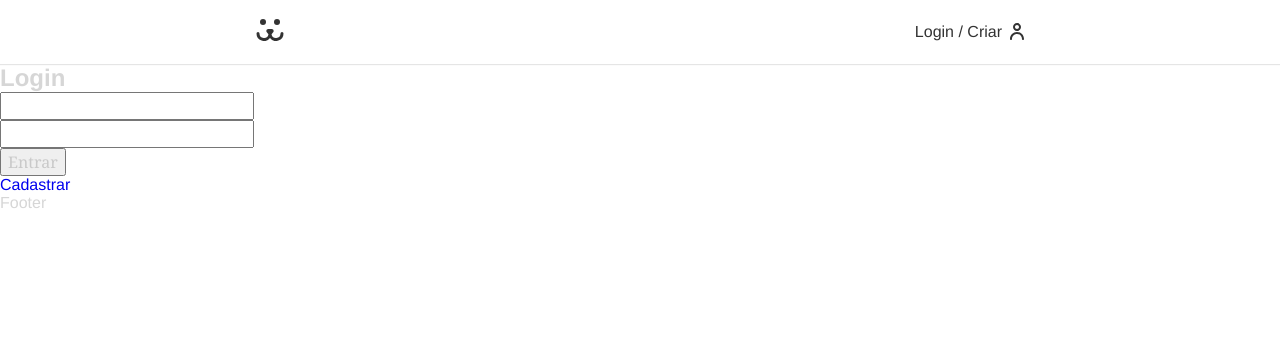
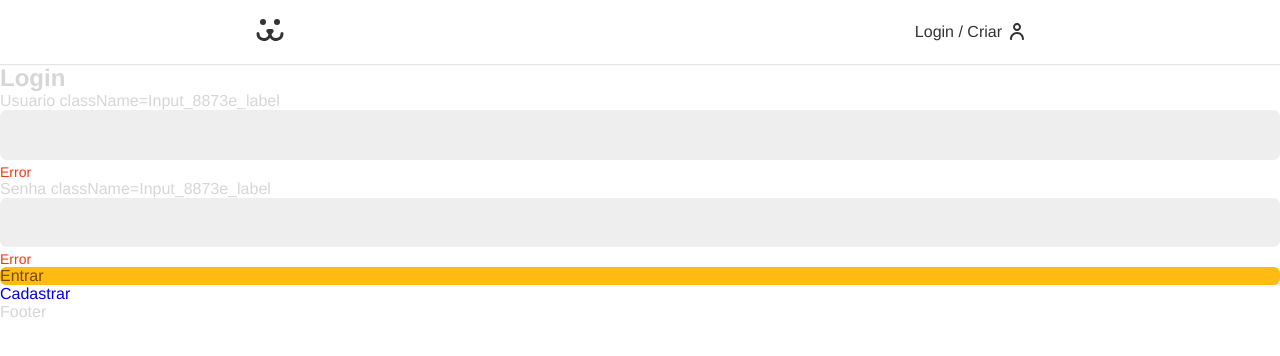
Before and after one commit to marianaoliveira1/Dogs, a React (Create React App) app: page /login in a window 1280 px wide. Shown: the top 356 px of the page. Built offline with nearby package versions, Linux system fonts and the light colour scheme.

Commit message:
components do login

```diff
--- /dev/null
+++ b/src/Components/Forms/Button.js
@@ -0,0 +1,12 @@
+import React from 'react'
+
+import styles from '../../styles/Button.module.css'
+
+export default function Button( { children, ...props}) {
+  return (
+    <div {...props}
+    className={styles.button}>
+      {children}
+    </div>
+  )
+}
--- /dev/null
+++ b/src/Components/Forms/Input.js
@@ -0,0 +1,13 @@
+import React from 'react'
+
+import styles from '../../styles/Input.module.css'
+
+export default function Input({ label, type, name }) {
+  return (
+    <div className={styles.wrapper}>
+        <label htmlFor={name}>{label} className={styles.label}</label>
+        <input id={name} name={name} className={styles.input} type={type}  />
+        <p className={styles.error}>Error</p>
+    </div>
+  )
+}
--- a/src/pages/LoginForm.js
+++ b/src/pages/LoginForm.js
@@ -1,5 +1,7 @@
 import React from 'react'
 import { Link } from 'react-router-dom'
+import Button from '../Components/Forms/Button';
+import Input from '../Components/Forms/Input';
 
 export default function LoginForm() {
     const [username, setUserName] = React.useState('');
@@ -26,17 +28,9 @@ export default function LoginForm() {
         <section>
             <h1>Login</h1>
             <form action='' onSubmit={handleSubmit}>
-                <input
-                    type="text"
-                    value={username}
-                    onChange={({target}) => setUserName(target.value)}
-                />
-                <input
-                    type="text"
-                    value={password}
-                    onChange={({target}) => setPassword(target.value)}
-                />
-                <button>Entrar</button>
+                <Input label="Usuario" type="text" name="username"/>
+                <Input label="Senha" type="password" name="password" />
+                <Button>Entrar</Button>
             </form>
             <Link to="/login/criar">Cadastrar</Link>
         </section>
--- /dev/null
+++ b/src/styles/Button.module.css
@@ -0,0 +1,24 @@
+.button {
+    font-size: 1rem;
+    font-family: var(--type-first);
+    cursor: pointer;
+    border: none;
+    border-radius: 0.4rem;
+    background: #fb1;
+    color: #764701;
+    min-width: 8rem;
+    #padding: 0.8rem 1.2rem;
+    box-sizing: border-box;
+    transition: 0.2s;
+}
+
+.button:hover,
+.button:focus {
+    outline: none;
+    box-shadow: 0 0 0 3px #fea, 0 0 0 4px #fb1;
+}
+
+.button:disabled {
+    opacity: 0.5rem;
+    cursor: wait;
+}
--- /dev/null
+++ b/src/styles/Input.module.css
@@ -0,0 +1,35 @@
+.wrapper {
+    margin-botton: 1rem;
+}
+
+.input {
+    border: 1px solid #eee;
+    displya: block;
+    width: 100%;
+    font-size: 1rem;
+    padding: 0.8rem;
+    border-radius: 0.4rem;
+    background: #eee;
+    transition: 0.3;
+}
+
+.input:focus,
+.input:hover {
+    outline: none;
+    border-color: #fb1;
+    background: white;
+    box-shadow: 0 0 0 3px #fea;
+}
+
+.label {
+    display: block;
+    font-size: 1rem;
+    line-height: 1;
+    padding-bottom: 0.5rem;
+}
+
+.error {
+    color: #f31;
+    font-size: 0.875rem;
+    margin-top: 0.25rem;
+}
```
